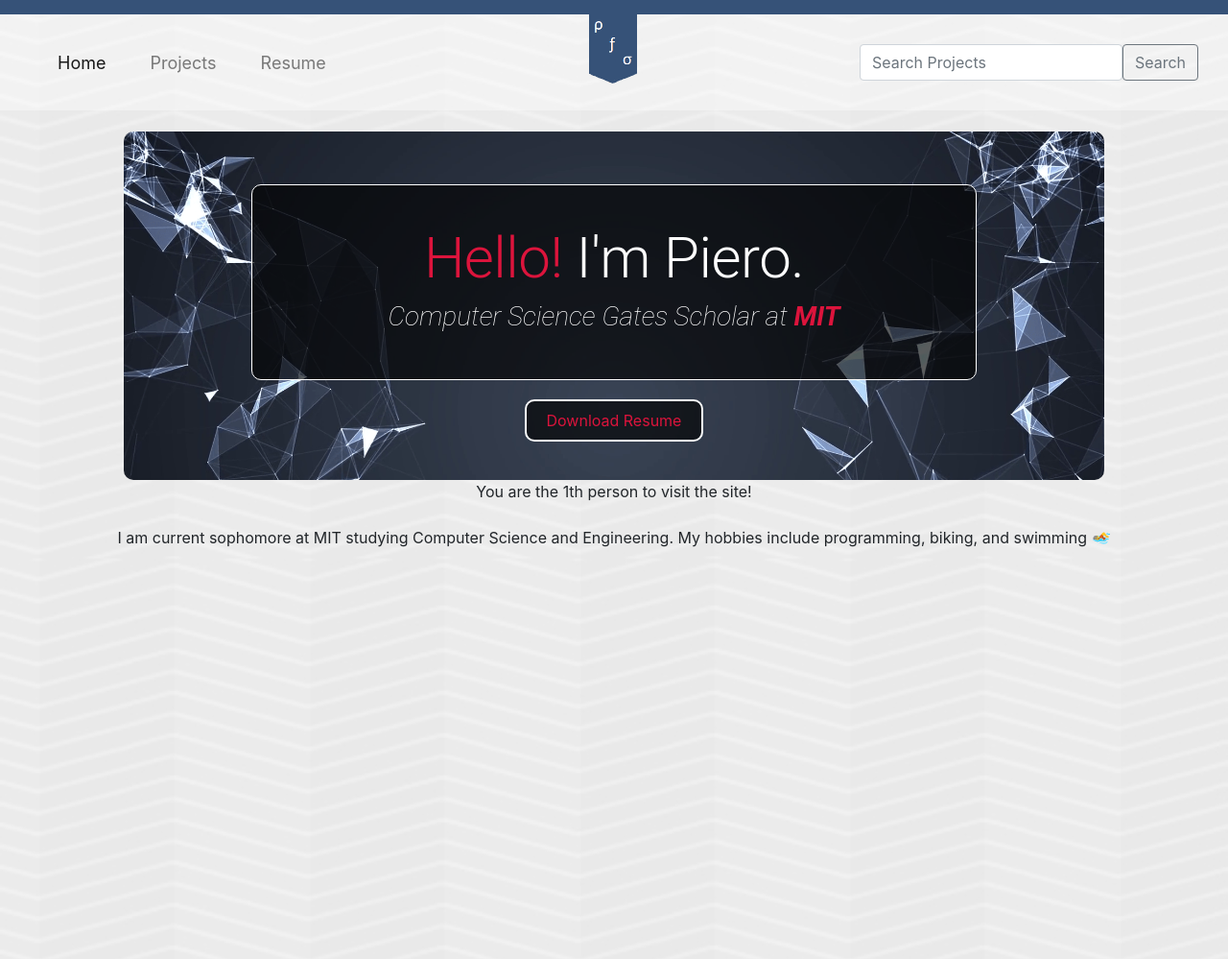
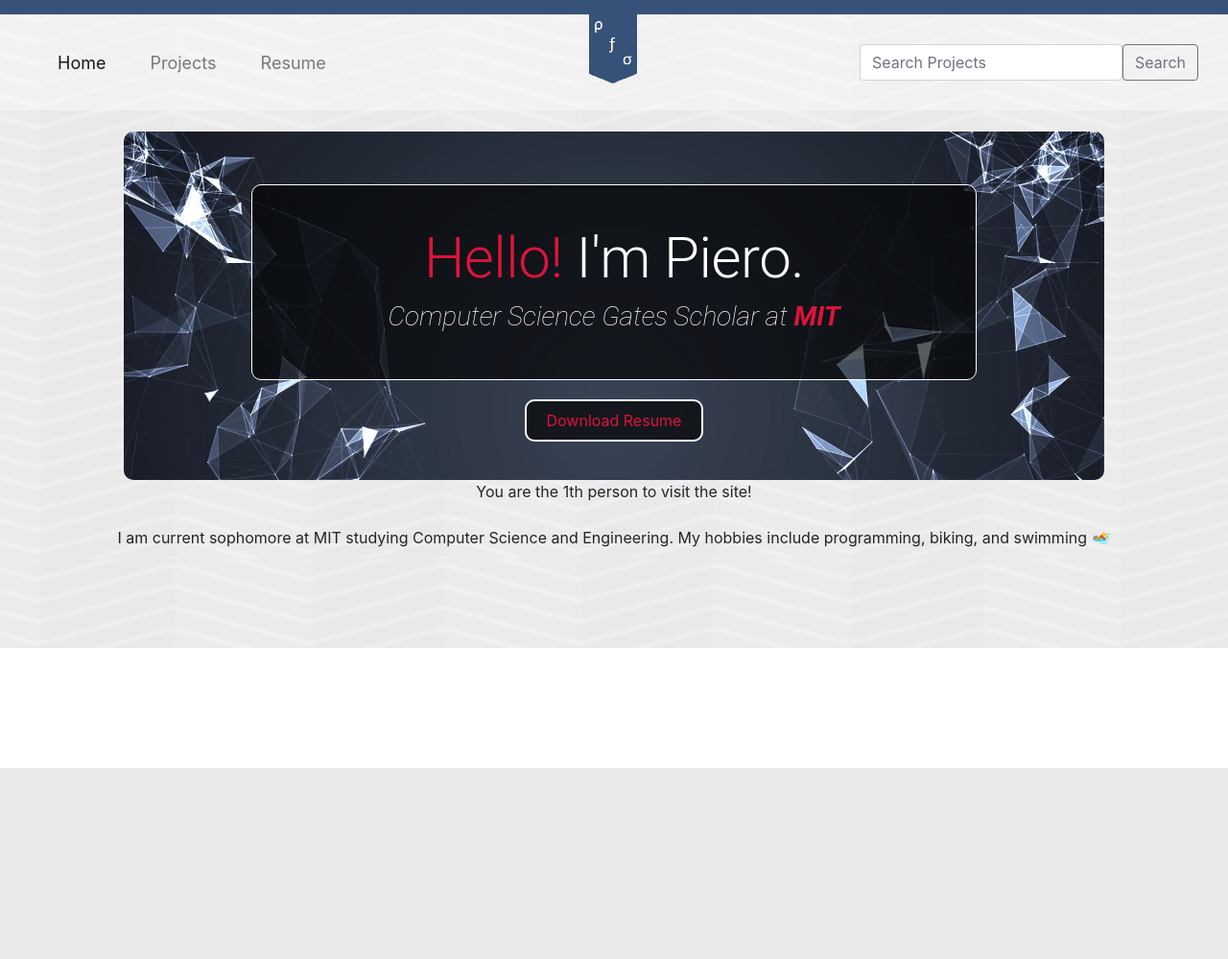
Before and after one commit to pforderique/pforderique.com, a Flask app: page /home in a window 1280 px wide. Shown: the top 999 px of the page at 96% size. After the commit the page ends 800 px from the top, so only its background shows below. Run offline with Flask 2, Linux system fonts and the light colour scheme; data comes from the database, SQL or seed files in the repository; some libraries are stand-ins or nearby versions.

Commit message:
background image styling semiworking. if does not work like intended in the future, revert to past commit

```diff
--- a/website/static/styles/main.css
+++ b/website/static/styles/main.css
@@ -1,3 +1,8 @@
+/* main body container */
+.container {
+    margin-bottom: 7%;
+}
+
 /* main webpage titler for portfiolio pages */
 .main-title{
     display: flex;
@@ -41,9 +46,11 @@
 
 /* this will look inside "static/images/portfolio-background.jpg" */
 .portfolio-bg {
-    background-image: url("../images/portfolio-bg.jpg");
+    background: url("../images/portfolio-bg.jpg");
     background-size: contain;
-    padding-bottom: 37.5%; /* = ( 600 / 1600 ) x 100 */
+    padding-bottom: 1%;
+    height: 100%;
+    background-repeat: repeat;
 }
 
 .nav-item.spaced {margin-right: 20px;}
--- a/website/templates/base.html
+++ b/website/templates/base.html
@@ -22,8 +22,8 @@
     <title>{% block title %}{% endblock %}</title>
   </head>
 
-  <body class="portfolio-bg">
-
+  <body>
+    <div class="portfolio-bg">
       <!--top navy border with image coming down (if space)-->
       <div class="top-navy"></div>
       <img class="flag-image" src="/static/images/pfologo-rvbg.png">
@@ -83,6 +83,6 @@
         type="text/javascript"
         src="{{ url_for('static', filename='js/index.js') }}"
       ></script>
-
+    </div>
   </body>
 </html>
--- a/website/templates/home.html
+++ b/website/templates/home.html
@@ -29,9 +29,6 @@
         </h2>
     </div>
     <a class="resume-button" href="static/docs/resume.pdf" download="OrderiquePieroResume">Download Resume</a>
-    <!-- <form method="get" action="static/docs/resume.pdf" download>
-        <button class="resume-button" type="submit">Download Resume</button>
-    </form> -->
 </div>
 
 <p align="center">
```
Lines whose indentation alone changed are shown as unchanged.
